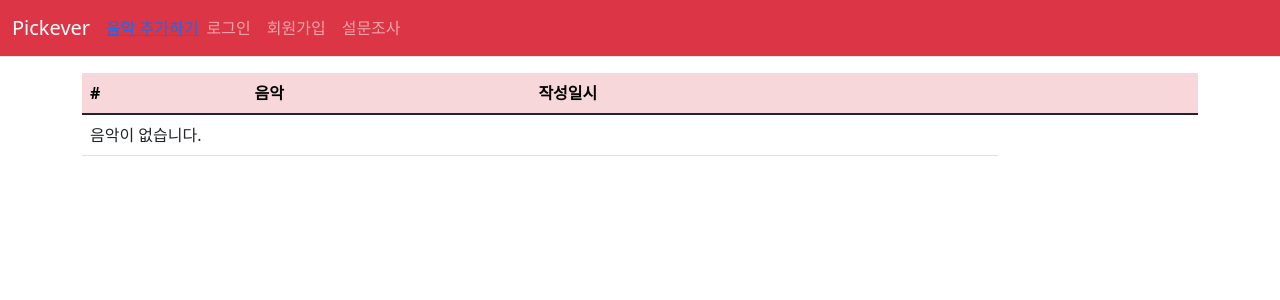
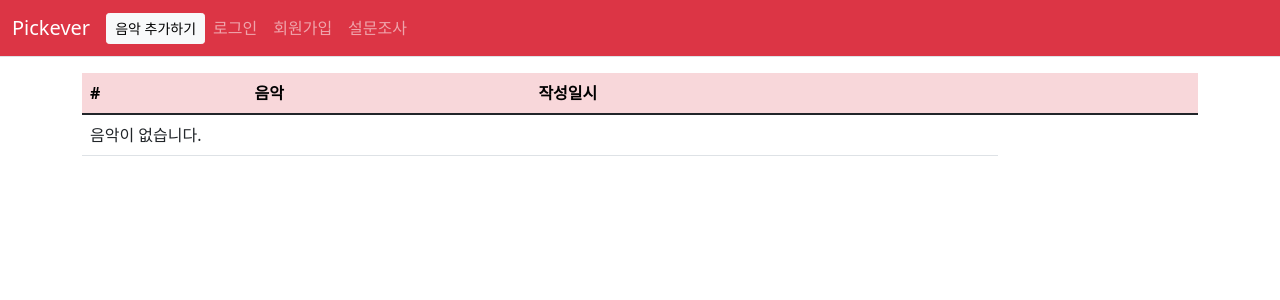
Before and after one commit to jy831/77projects, a Django app: page / in a window 1280 px wide. Shown: the top 300 px of the page. Run offline with Django 4.2, Linux system fonts and the light colour scheme; data that the repository does not hold is empty; some libraries are stand-ins or nearby versions.

Commit message:
버튼 수정

```diff
--- a/templates/navbar.html
+++ b/templates/navbar.html
@@ -4,7 +4,7 @@
         <a class="navbar-brand" href="{% url 'pickever:index' %}">Pickever</a>
         <ul class="navbar-nav me-auto">
             <li class="nav-item">
-            <a class="navbar-link" href="{% url 'pickever:music_create' %}">음악 추가하기</a>
+            <a class="btn btn-sm btn-light" href="{% url 'pickever:music_create' %}">음악 추가하기</a>
             </li>
         </ul>
         <button class="navbar-toggler" type="button"
--- a/templates/pickever/music_list.html
+++ b/templates/pickever/music_list.html
@@ -28,7 +28,7 @@
             </td>
             <td class="my-3">
                  {% if request.user == music.author %}
-                  <a href= "{% url 'pickever:report_create' %}" class="btn btn-danger">신고</a>
+                  <a href= "{% url 'pickever:report_create' %}" class="btn btn-sm btn-outline-danger">신고</a>
                  {% endif %}
             </td>
         </tr>
```
Also changed, not shown: pickever/migrations/0001_initial.py (deleted), pickever/migrations/0002_rename_title_music_subject.py (deleted), pickever/migrations/0003_rename_subject_music_title.py (deleted), pickever/migrations/__init__.py (added).
